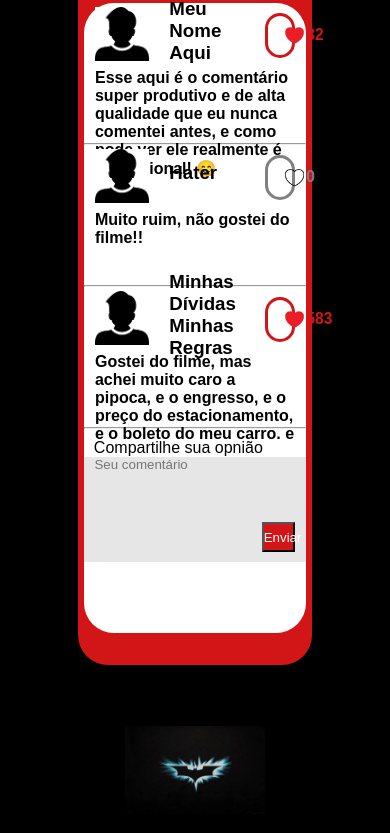
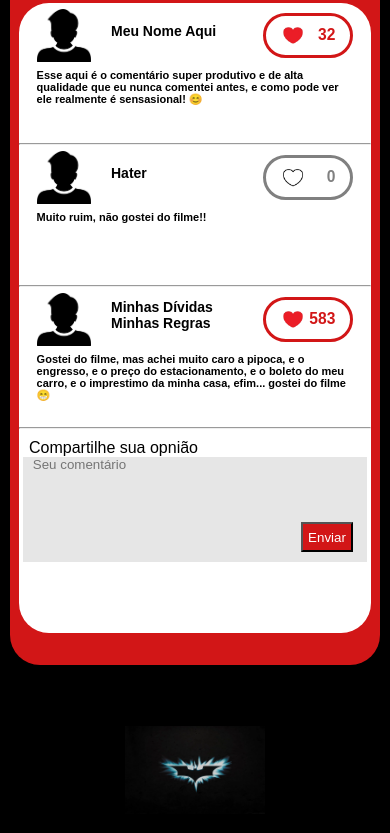
Before and after one commit to Carlos-Juatan/Movie-Box_Office, a plain HTML site: page Pages/comments.html in a window 390 px wide. Shown: the part 775-1608 px from the top of the page. Drawn offline with Linux system fonts and the light colour scheme; a web font is replaced by a local one.

Commit message:
adicionado responsividade
- adicionado responsividade na página de comentários

```diff
--- a/Styles/comments.css
+++ b/Styles/comments.css
@@ -130,7 +130,7 @@ h2 {
 }
 
 .comment-like {
-    width: 15%;
+    width: 90px;
     height: 80%;
     margin-top: 10px;
     display: flex;
@@ -262,4 +262,16 @@ span {
     #banner {
         background-position: 40%;
     }
+
+    .comments-box {
+        width: 95%;
+    }
+
+    .avatar-name {
+        font-size: 14px;
+    }
+
+    .commet-text {
+        font-size: 11px;
+    }
 }
```
